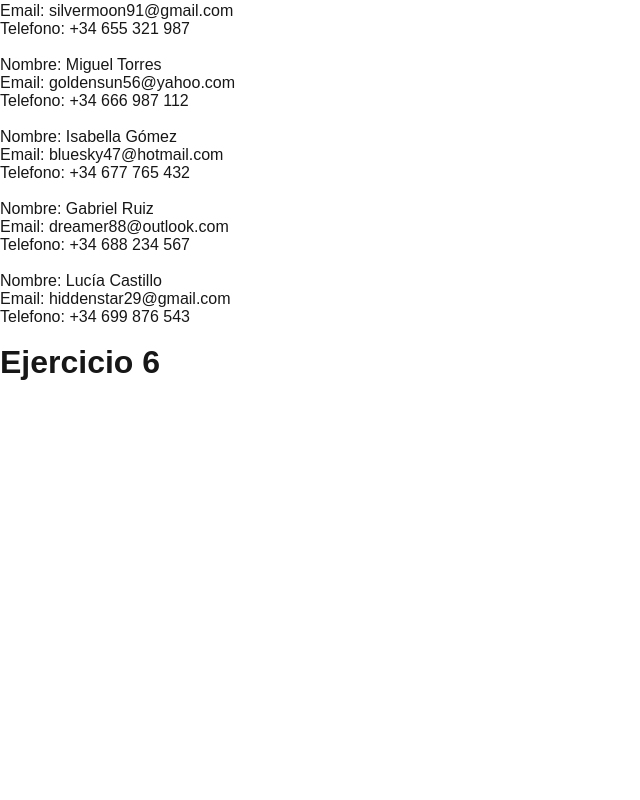
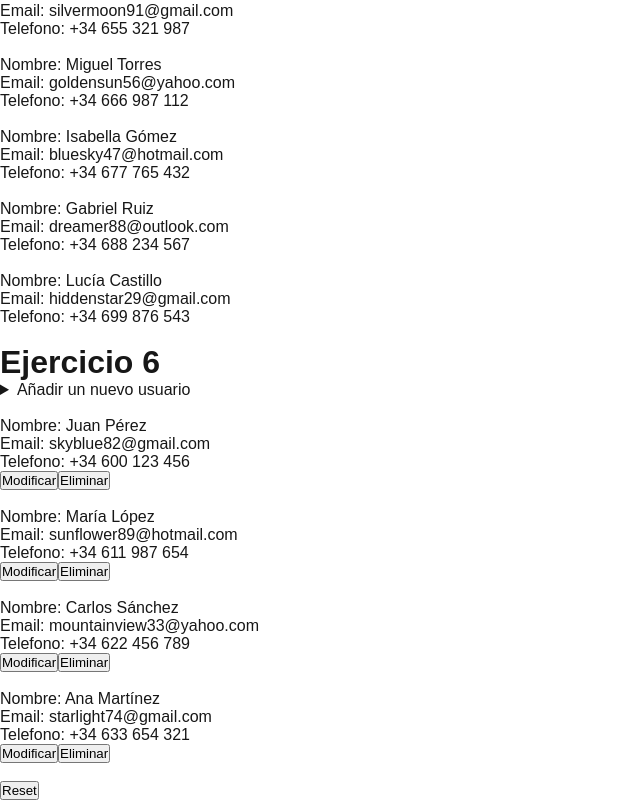
Before and after one commit to julia85310/b_usereducer, a Next.js app: page / in a window 1280 px wide. Shown: the part 974-1774 px from the top of the page, without its empty margins (0-640 px from the left). Before the commit the page ends 1355 px from the top, so only its background shows below. Built offline with nearby package versions, Linux system fonts and the light colour scheme.

Commit message:
terminadoo

```diff
--- /dev/null
+++ b/src/app/UserList.js
@@ -0,0 +1,98 @@
+import {useReducer, useState} from "react";
+//No se puede modificar el email ya que lo he usado como identificador unico
+const inicialValue = [
+    {
+      name: "Juan Pérez",
+      email: "skyblue82@gmail.com",
+      phone: "+34 600 123 456"
+    },
+    {
+      name: "María López",
+      email: "sunflower89@hotmail.com",
+      phone: "+34 611 987 654"
+    },
+    {
+      name: "Carlos Sánchez",
+      email: "mountainview33@yahoo.com",
+      phone: "+34 622 456 789"
+    },
+    {
+      name: "Ana Martínez",
+      email: "starlight74@gmail.com",
+      phone: "+34 633 654 321"
+    }
+  ];
+export default function UserList(){
+    const emptyUser = {
+        name: '',
+        email: '',
+        phone: ''
+    };
+    const [userList, dispatch] = useReducer(userListReducer, inicialValue);
+    const [newUser, setNewUser] = useState(emptyUser);
+    const [modifiedUser, setModifiedUser] = useState(emptyUser);
+
+    function userListReducer(state, action){
+        switch(action.type){
+            case 'handleAdd':{
+                return [...state, action.newUser];
+            }
+            case 'handleDelete':{
+                return state.filter((user) => user.email != action.email);
+            }
+            case 'handleModify':{
+                return state.map((user) =>{
+                    if(user.email != action.modifiedUser.email){
+                        return user;
+                    }else{
+                        return action.modifiedUser;
+                    }
+                });
+            }
+            case 'handleReset':{
+                return inicialValue;
+            }
+        }
+    }
+
+    return <div>
+        <details>
+            <summary>Añadir un nuevo usuario</summary>
+            <form onSubmit={(e) => {e.preventDefault();dispatch({type:'handleAdd', newUser:newUser});setNewUser(emptyUser);}}>
+                <p>Nombre: <input type="text" required value={newUser.name} onChange={(e) => setNewUser({...newUser, name: e.target.value})}></input></p>
+                <p>Email: <input type="email" required value={newUser.email} onChange={(e) => setNewUser({...newUser, email: e.target.value})}></input></p>
+                <p>Teléfono: <input type="tel" required value={newUser.phone} onChange={(e) => setNewUser({...newUser, phone: e.target.value})}></input></p>
+                <p><input type="submit" value='Add'></input></p>
+            </form>
+        </details><br></br>
+
+
+        <ul>
+            {userList.map(user =>{
+                if(user.email != modifiedUser.email){
+                    return <li key={user.email}>
+                        <p>Nombre: {user.name}</p>
+                        <p>Email: {user.email}</p>
+                        <p>Telefono: {user.phone}</p>
+                        <p>
+                        <button onClick={() => setModifiedUser(user)}>Modificar</button>
+                        <button onClick={() => dispatch({type:'handleDelete', email:user.email})}>Eliminar</button>
+                        </p>
+                        <br></br>
+                    </li>
+                }else{
+                    return <form key={user.email} onSubmit={(e) => {e.preventDefault();dispatch({type:'handleModify', modifiedUser:modifiedUser});setModifiedUser(emptyUser);}}>
+                        <p>Nombre: <input type="text" required value={modifiedUser.name} onChange={(e) => setModifiedUser({...modifiedUser, name: e.target.value})}></input></p>
+                        <p>Teléfono: <input type="tel" required value={modifiedUser.phone} onChange={(e) => setModifiedUser({...modifiedUser, phone: e.target.value})}></input></p>
+                        <p><input type="submit" value='Save'></input></p>
+                        <br></br>
+                    </form>
+                }
+            }
+
+            )}
+        </ul>
+
+        <button onClick={() => dispatch({type:'handleReset'})}>Reset</button>
+    </div>
+}
--- a/src/app/page.js
+++ b/src/app/page.js
@@ -4,6 +4,7 @@ import Form from './Form';
 import TaskList from './TaskList';
 import Cart from './Cart';
 import UserFinder from './UserFinder';
+import UserList from './UserList';
 
 export default function Home() {
   return (
@@ -19,6 +20,7 @@ export default function Home() {
       <h1>Ejercicio 5</h1>
       <UserFinder></UserFinder>
       <h1>Ejercicio 6</h1>
+      <UserList></UserList>
     </div>
   );
 }
```
